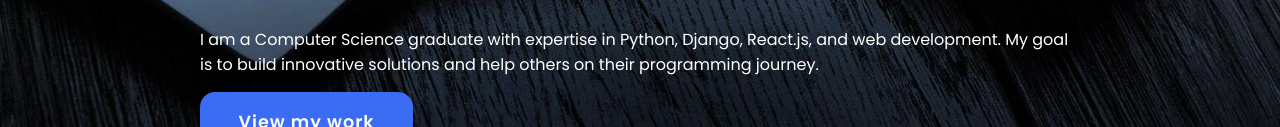
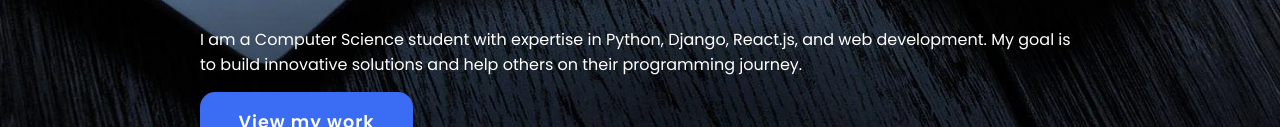
Before and after one commit to Peterkhater/peter_portfolio, a plain HTML site: page index.html in a window 1280 px wide. Shown: the part 483-610 px from the top of the page. Drawn offline with Linux system fonts and the light colour scheme.

Commit message:
Update index.html

```diff
--- a/index.html
+++ b/index.html
@@ -29,7 +29,7 @@
         <div>
             <h2>Hello, I'm Peter Khater<br><span>Developer & Content Creator</span></h2>
             <h3>Passionate about creating impactful web applications and engaging coding tutorials.</h3>
-            <p style="color: white;">I am a Computer Science graduate with expertise in Python, Django, React.js, and web development. My goal is to build innovative solutions and help others on their programming journey.</p>
+            <p style="color: white;">I am a Computer Science student with expertise in Python, Django, React.js, and web development. My goal is to build innovative solutions and help others on their programming journey.</p>
             <a href="#projects" class="main-btn" style="margin-top: 15px;">View my work</a>
         </div>
     </section>
```
